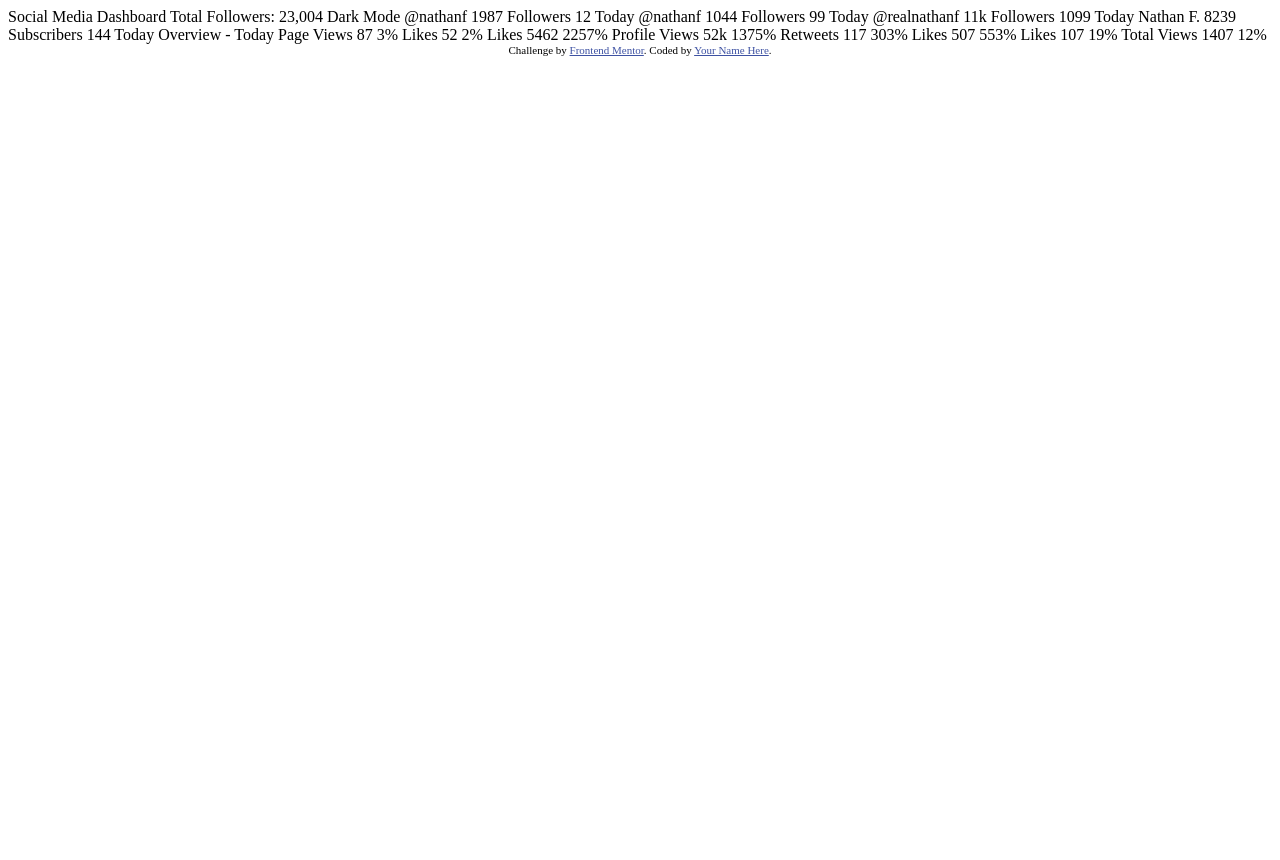
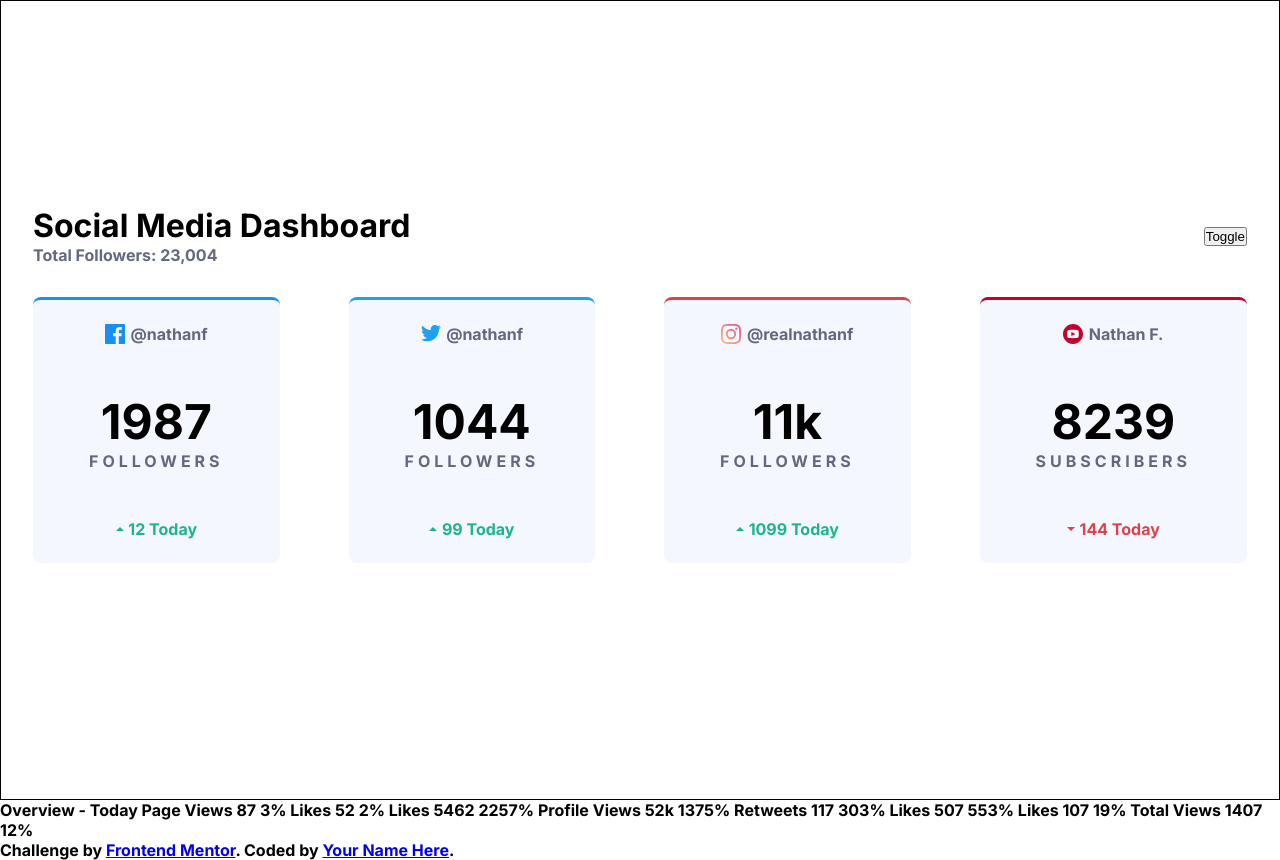
Before and after one commit to Aayush895/Social-Media-Dashboard-Switcher, a plain HTML site: page index.html in a window 1280 px wide. Before the commit the page ends 800 px from the top, so only its background shows below. Drawn offline with Linux system fonts and the light colour scheme.

Commit message:
Social media dashboard done

```diff
--- a/index.html
+++ b/index.html
@@ -5,43 +5,104 @@
   <meta name="viewport" content="width=device-width, initial-scale=1.0"> <!-- displays site properly based on user's device -->
 
   <link rel="icon" type="image/png" sizes="32x32" href="./images/favicon-32x32.png">
-
+  <link rel="stylesheet" href="styles.css">
   <title>Frontend Mentor | [Challenge Name Here]</title>
 
   <!-- Feel free to remove these styles or customise in your own stylesheet 👍 -->
-  <style>
-    .attribution { font-size: 11px; text-align: center; }
-    .attribution a { color: hsl(228, 45%, 44%); }
-  </style>
 </head>
 <body>
+  <main>
+    <div id="media-container">
+      <header>
+        <div id="header-content">
+          <h1>Social Media Dashboard</h1>
+          <p>Total Followers: 23,004</p>
+        </div>
+        <div id="toggle-btn">
+          <button>Toggle</button>
+        </div>
+      </header>
 
-  Social Media Dashboard
-  Total Followers: 23,004
+      <div id="followers-container">
 
-  Dark Mode
+        <div id="fb-follower">
+          <div class="socials">
+            <div class="account">
+              <img src="/images/icon-facebook.svg" alt="">
+              <p>@nathanf</p>
+            </div>
+            <div class="followers">
+              <h1>1987</h1>
+              <p>Followers</p>
+            </div>
+
+            <div class="follower-increment">
+              <img src="/images/icon-up.svg" alt="up">
+              <p>12 Today</p>
+            </div>
+          </div>
+        </div>
 
 
+        <div id="x-follower">
+          <div class="socials">
+            <div class="account">
+              <img src="/images/icon-twitter.svg" alt="">
+              <p>@nathanf</p>
+            </div>
+            <div class="followers">
+              <h1>1044</h1>
+              <p>Followers</p>
+            </div>
 
-  @nathanf
-  1987
-  Followers
-  12 Today
+            <div class="follower-increment">
+              <img src="/images/icon-up.svg" alt="up">
+              <p>99 Today</p>
+            </div>
+          </div>
+        </div>
 
-  @nathanf
-  1044
-  Followers
-  99 Today
+        <div id="ig-follower">
+          <div class="socials">
+            <div class="account">
+              <img src="/images/icon-instagram.svg" alt="instagram">
+              <p>@realnathanf</p>
+            </div>
+            <div class="followers">
+              <h1>11k</h1>
+              <p>Followers</p>
+            </div>
 
-  @realnathanf
-  11k
-  Followers
-  1099 Today
+            <div class="follower-increment">
+              <img src="/images/icon-up.svg" alt="up">
+              <p>1099 Today</p>
+            </div>
+          </div>
+        </div>
 
-  Nathan F.
-  8239
-  Subscribers
-  144 Today
+
+        <div id="yt-follower">
+          <div class="socials">
+            <div class="account">
+              <img src="/images/icon-youtube.svg" alt="youtube">
+              <p>Nathan F.</p>
+            </div>
+            <div class="followers">
+              <h1>8239</h1>
+              <p>Subscribers</p>
+            </div>
+
+            <div class="follower-increment">
+              <img src="/images/icon-down.svg" alt="down">
+              <p>144 Today</p>
+            </div>
+          </div>
+        </div>
+
+
+      </div>
+    </div>
+  </main>
 
 
 
--- /dev/null
+++ b/styles.css
@@ -0,0 +1,129 @@
+@import url('https://fonts.googleapis.com/css2?family=Inter:wght@700&display=swap');
+
+:root {
+  --Lime-Green: hsl(163, 72%, 41%);
+  --Bright-Red: hsl(356, 69%, 56%);
+  --Facebook: hsl(208, 92%, 53%);
+  --Twitter: hsl(203, 89%, 53%);
+  --Instagram: linear gradient hsl(37, 97%, 70%) to hsl(329, 70%, 58%);
+  --YouTube: hsl(348, 97%, 39%);
+  --Toggle: linear gradient hsl(210, 78%, 56%) to hsl(146, 68%, 55%);
+  --light-toggle: hsl(230, 22%, 74%);
+  --White: hsl(0, 0%, 100%);
+  --Very-Pale-Blue: hsl(225, 100%, 98%);
+  --Light-Grayish-Blue: hsl(227, 47%, 96%);
+  --Dark-Grayish-Blue: hsl(228, 12%, 44%);
+  --Very-Dark-Blue: hsl(230, 17%, 14%);
+}
+
+* {
+  margin: 0;
+  padding: 0;
+  box-sizing: border-box;
+}
+
+body {
+  font-family: "Inter", sans-serif;
+}
+
+main {
+  height: 100vh;
+  display: flex;
+  justify-content: center;
+  align-items: center;
+  border: 1px solid;
+}
+
+#media-container {
+  width: 100%;
+  padding: 1rem 2rem;
+}
+
+header {
+  display: flex;
+  align-items: center;
+  justify-content: space-between;
+}
+
+#header-content > p {
+  color: var(--Dark-Grayish-Blue);
+}
+
+#followers-container {
+  display: flex;
+  align-items: center;
+  justify-content: space-between;
+}
+
+#fb-follower, #x-follower, #ig-follower, #yt-follower  {
+  border-top: 3px solid;
+  margin: 2rem 0rem;
+  padding: 1.5rem 3.5rem;
+  background-color: var(--Very-Pale-Blue);
+  border-radius: 0.5rem;
+  cursor: pointer;
+}
+
+#fb-follower:hover, #x-follower:hover, #ig-follower:hover, #yt-follower:hover {
+  background-color: var(--light-toggle);
+}
+
+#fb-follower {
+  border-color: var(--Facebook);
+}
+
+#x-follower {
+  border-color: var(--Twitter);
+}
+
+#ig-follower {
+  border-color: var(--Bright-Red);
+}
+
+#yt-follower {
+  border-color: var(--YouTube);
+}
+
+.account {
+  display: flex;
+  align-items: center;
+  justify-content: center;
+  text-align: center;
+}
+
+.account > p {
+  margin-left: 0.35rem;
+  color: var(--Dark-Grayish-Blue);
+}
+
+.followers {
+  margin-top: 3rem;
+}
+
+.followers > h1 {
+  font-size: 3rem;
+  text-align: center;
+}
+
+.followers > p {
+  text-align: center;
+  text-transform: uppercase;
+  letter-spacing: 0.25rem;
+  margin-bottom: 3rem;
+  color: var(--Dark-Grayish-Blue);
+}
+
+.follower-increment {
+  display: flex;
+  align-items: center;
+  justify-content: center;
+}
+
+.follower-increment > p {
+  margin-left: 0.3rem;
+  color: var(--Lime-Green);
+}
+
+#yt-follower .follower-increment > p {
+  color: var(--Bright-Red);
+}
```
